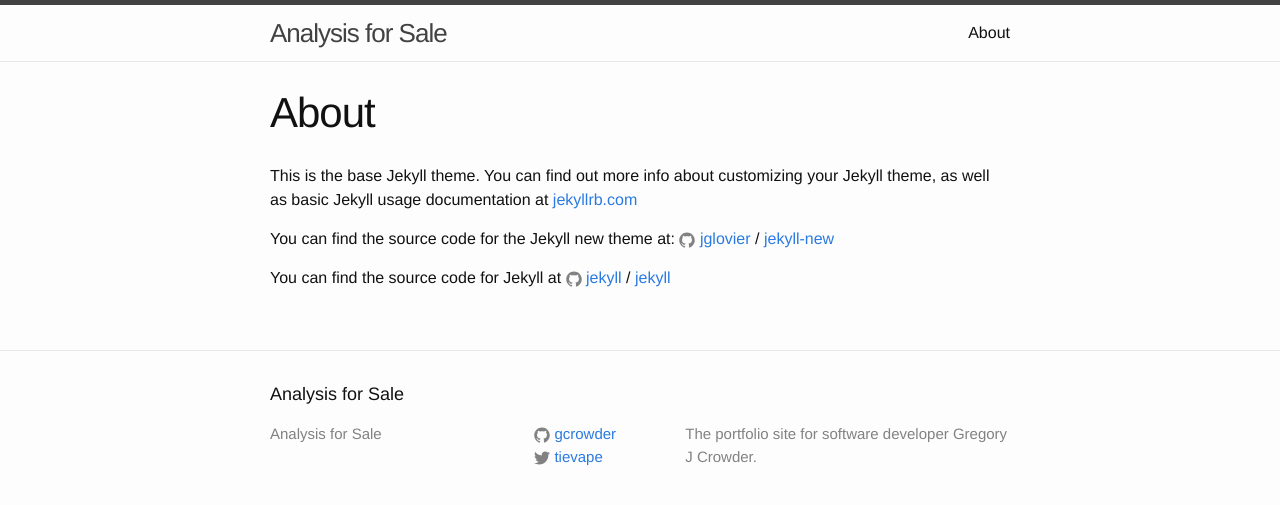
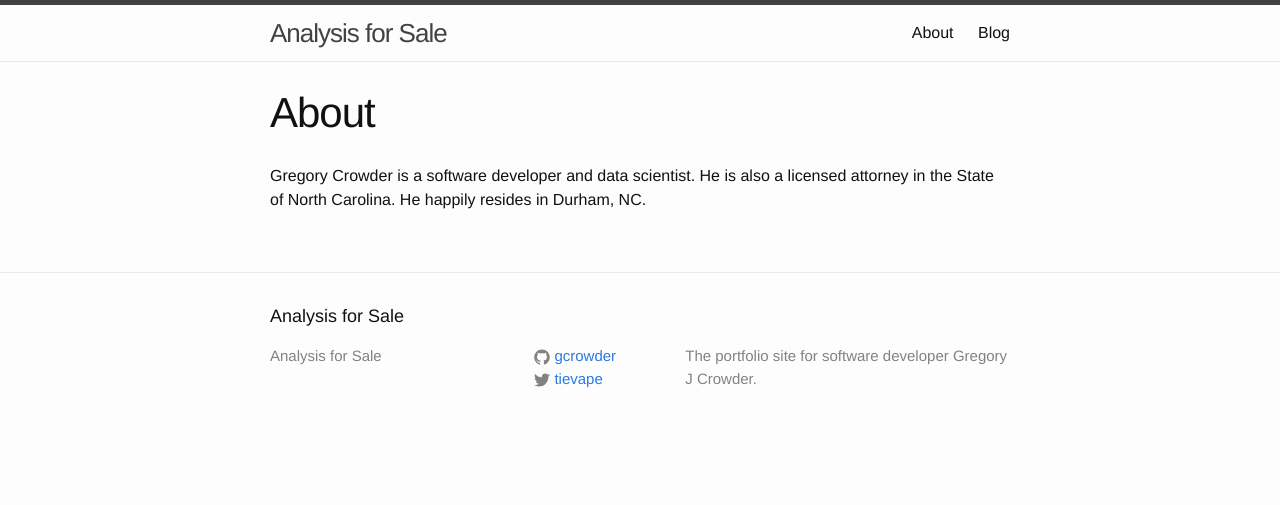
Before and after one commit to gcrowder/gcrowder.github.io, a Jekyll site: the page built from about.md, in a window 1280 px wide. Shown: the top 505 px of the page. Built offline with Jekyll 4.4.1, drawn with Linux system fonts in a browser that asks for light colours.

```diff
--- a/about.md
+++ b/about.md
@@ -4,12 +4,4 @@ title: About
 permalink: /about/
 ---
 
-This is the base Jekyll theme. You can find out more info about customizing your Jekyll theme, as well as basic Jekyll usage documentation at [jekyllrb.com](http://jekyllrb.com/)
-
-You can find the source code for the Jekyll new theme at:
-{% include icon-github.html username="jglovier" %} /
-[jekyll-new](https://github.com/jglovier/jekyll-new)
-
-You can find the source code for Jekyll at
-{% include icon-github.html username="jekyll" %} /
-[jekyll](https://github.com/jekyll/jekyll)
+Gregory Crowder is a software developer and data scientist. He is also a licensed attorney in the State of North Carolina. He happily resides in Durham, NC.
```
Also changed, not shown: _posts/2016-06-20-welcome-to-analysis-for-sale.md (added, +7 -0 lines), _posts/2016-06-20-welcome-to-jekyll.markdown (deleted, +0 -25 lines), blog/index.html (added, +25 -0 lines), index.html (+14 -13 lines), assets/screenshots/iowa_equipment_example.png (added), assets/screenshots/visualize_js_example.png (added).
